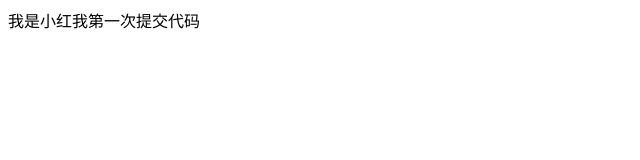
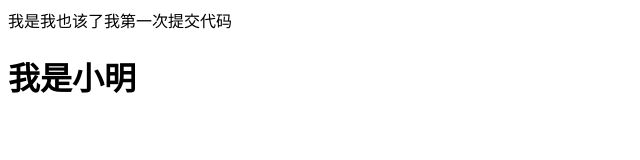
Before and after one commit to ymctx/gitLearn8, a plain HTML site: page index.html in a window 1280 px wide. Shown: the whole page, without its empty margins (0-640 px from the left). Drawn offline with Linux system fonts and the light colour scheme.

Commit message:
我也改了代码我是小明

```diff
--- a/index.html
+++ b/index.html
@@ -6,6 +6,7 @@
     <title>首页</title>
 </head>
 <body>
-    <div>我是小红我第一次提交代码</div>
+    <div>我是我也该了我第一次提交代码</div>
+    <h1>我是小明</h1>
 </body>
 </html>
```
